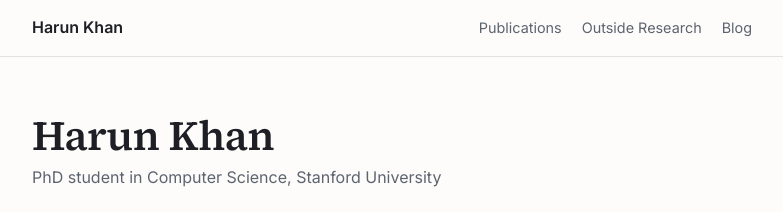
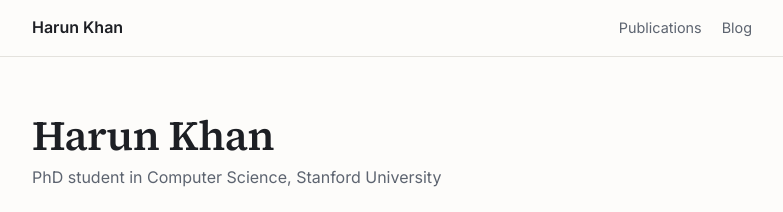
Before and after one commit to harunk-dev/website, a Jekyll site: the page built from index.html, in a window 1280 px wide. Shown: the top 212 px of the page, without its empty margins (248-1031 px from the left). Built offline with Jekyll 4.4.1, drawn with Linux system fonts in a browser that asks for light colours.

Commit message:
Remove Outside Research from nav
Co-Authored-By: Claude Opus 5.5 <noreply@anthropic.com>
Claude-Session: https://claude.ai/code/session_01734RpCjVag34boEXhMytMG

```diff
--- a/_layouts/default.html
+++ b/_layouts/default.html
@@ -24,7 +24,6 @@
       <a class="brand" href="{{ '/' | relative_url }}">{{ site.title }}</a>
       <ul>
         <li><a href="{{ '/#publications' | relative_url }}">Publications</a></li>
-        <li class="opt"><a href="{{ '/#outside' | relative_url }}">Outside Research</a></li>
         <li><a href="{{ '/blog/' | relative_url }}">Blog</a></li>
       </ul>
     </nav>
```
